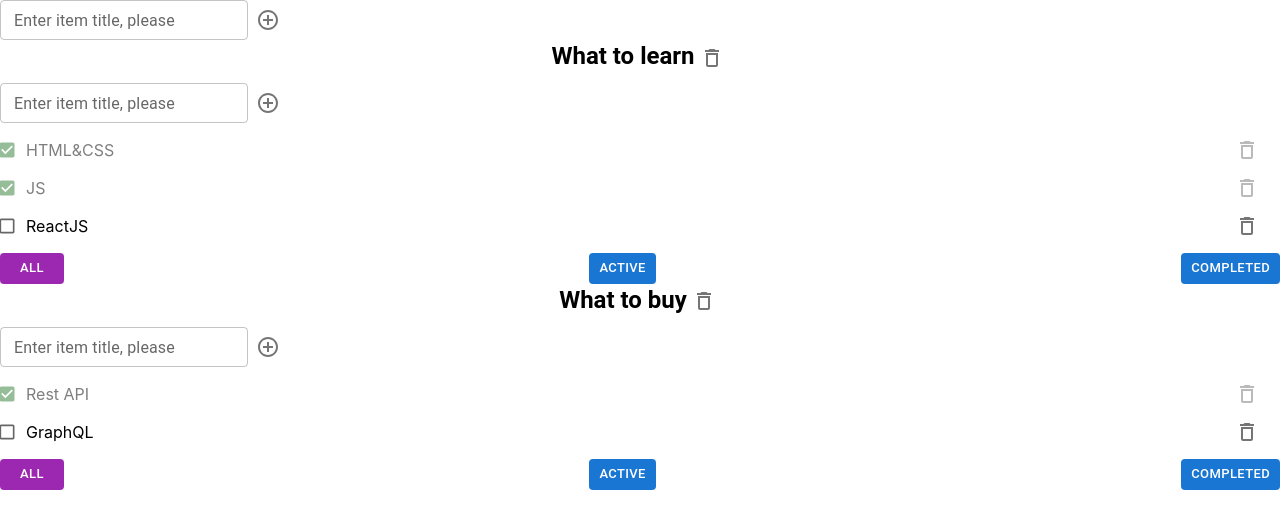
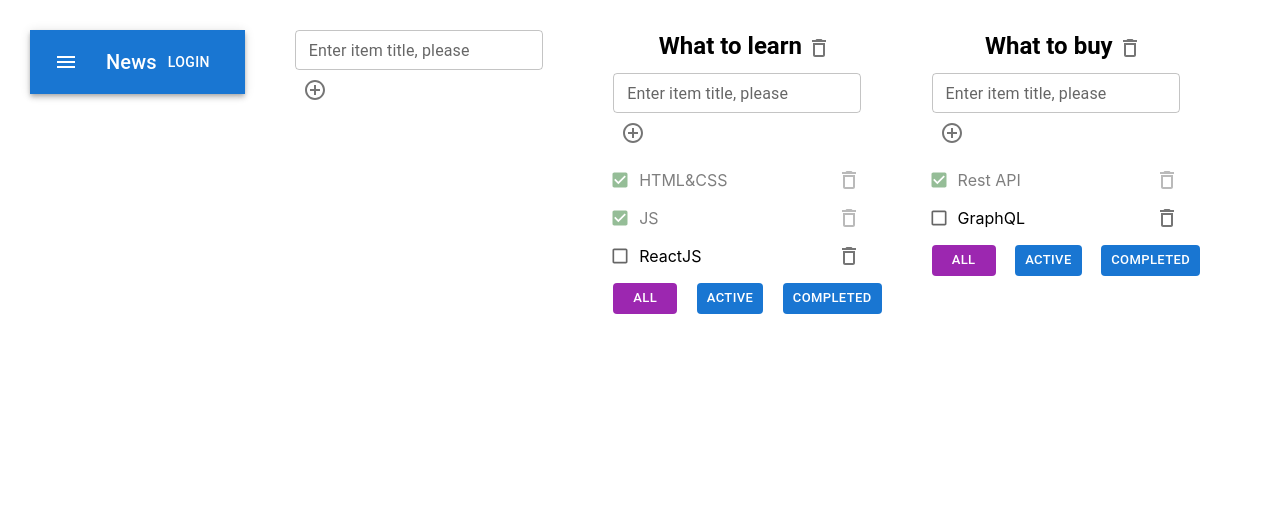
Before and after one commit to Kliapwnz/todoFinaly, a React (Create React App) app: page / in a window 1280 px wide. Shown: the top 528 px of the page. Built offline with nearby package versions, Linux system fonts and the light colour scheme.

Commit message:
ButtonAppBar

```diff
--- a/src/App.css
+++ b/src/App.css
@@ -1,11 +1,11 @@
-/*.App {*/
-/*  padding: 30px;*/
-/*  display: flex;*/
-/*}*/
+.App {
+  padding: 30px;
+  display: flex;
+}
 
-/*.App > div {*/
-/*  margin-right: 50px;*/
-/*}*/
+.App > div {
+  margin-right: 50px;
+}
 
 .error {
     border: red 1px solid;
--- a/src/App.tsx
+++ b/src/App.tsx
@@ -3,6 +3,7 @@ import './App.css';
 import {TaskType, Todolist} from './Todolist';
 import {v1} from 'uuid';
 import {AddItemForm} from "./AddItemForm";
+import {ButtonAppBar} from "./ButtonAppBar";
 
 export type FilterValuesType = "all" | "active" | "completed";
 type TodolistsType = {
@@ -75,6 +76,7 @@ function App() {
     }
     return (
         <div className="App">
+            <ButtonAppBar/>
             <AddItemForm callBack={addTodolist}/>
             {todolists.map(el => {
                 let tasksForTodolist = tasks[el.id];
```
